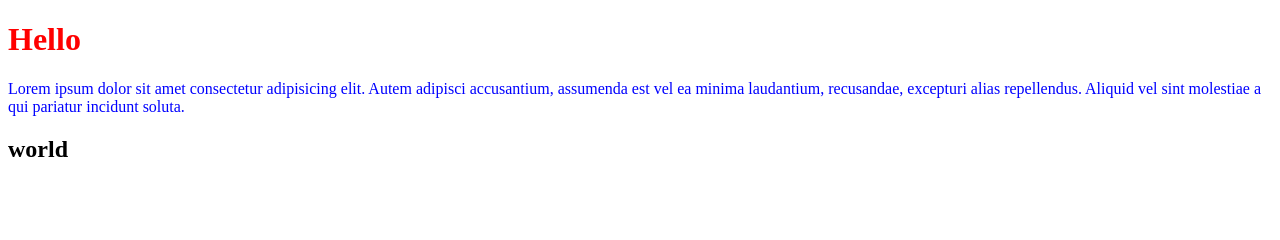
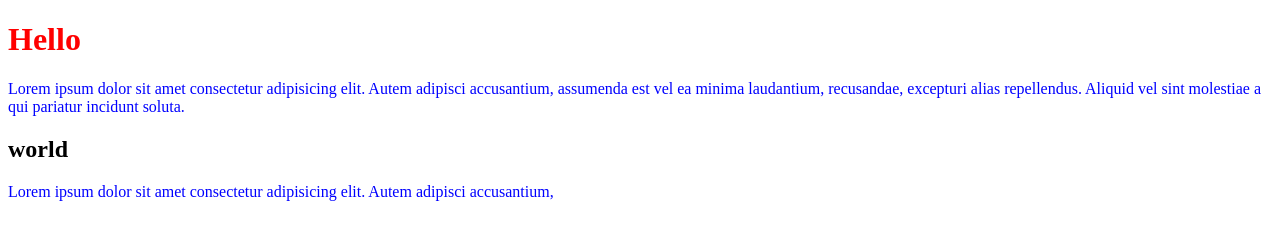
Before and after one commit to MurodovShaxzod/Lesson-Portfolio, a plain HTML site: page index.html in a window 1280 px wide. Drawn offline with Linux system fonts and the light colour scheme.

Commit message:
index.httml
bitta matn qoshildi

```diff
--- a/index.html
+++ b/index.html
@@ -11,5 +11,6 @@
   <h1>Hello</h1>
   <p>Lorem ipsum dolor sit amet consectetur adipisicing elit. Autem adipisci accusantium, assumenda est vel ea minima laudantium, recusandae, excepturi alias repellendus. Aliquid vel sint molestiae a qui pariatur incidunt soluta.</p>
   <h2>world</h2>
+  <p> Lorem ipsum dolor sit amet consectetur adipisicing elit. Autem adipisci accusantium,</p>
 </body>
 </html>
```
